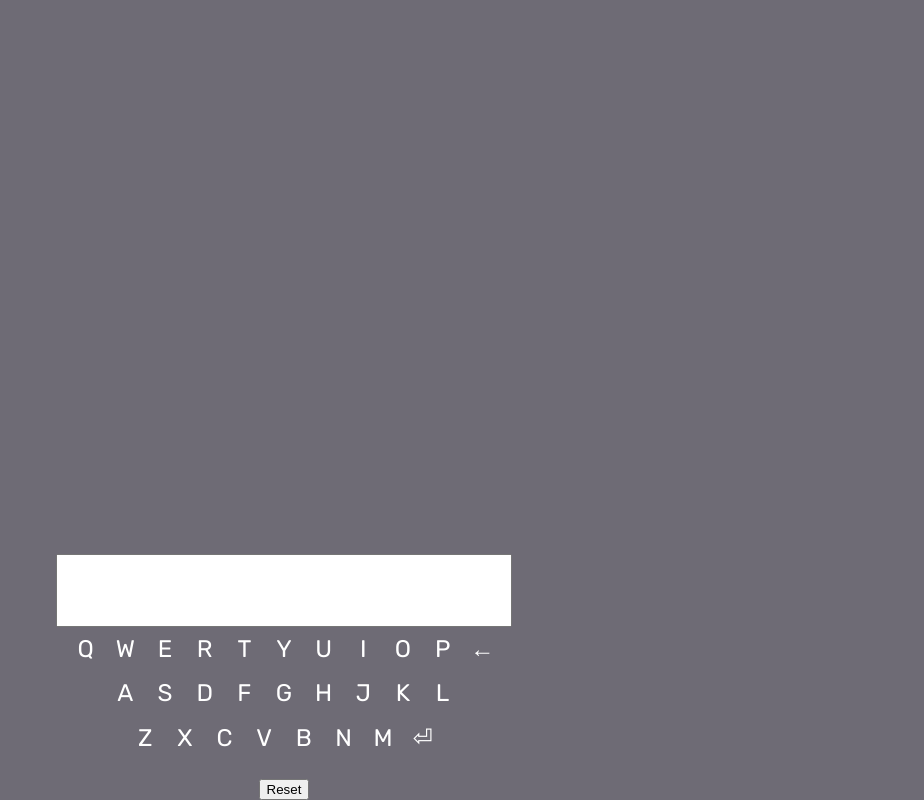
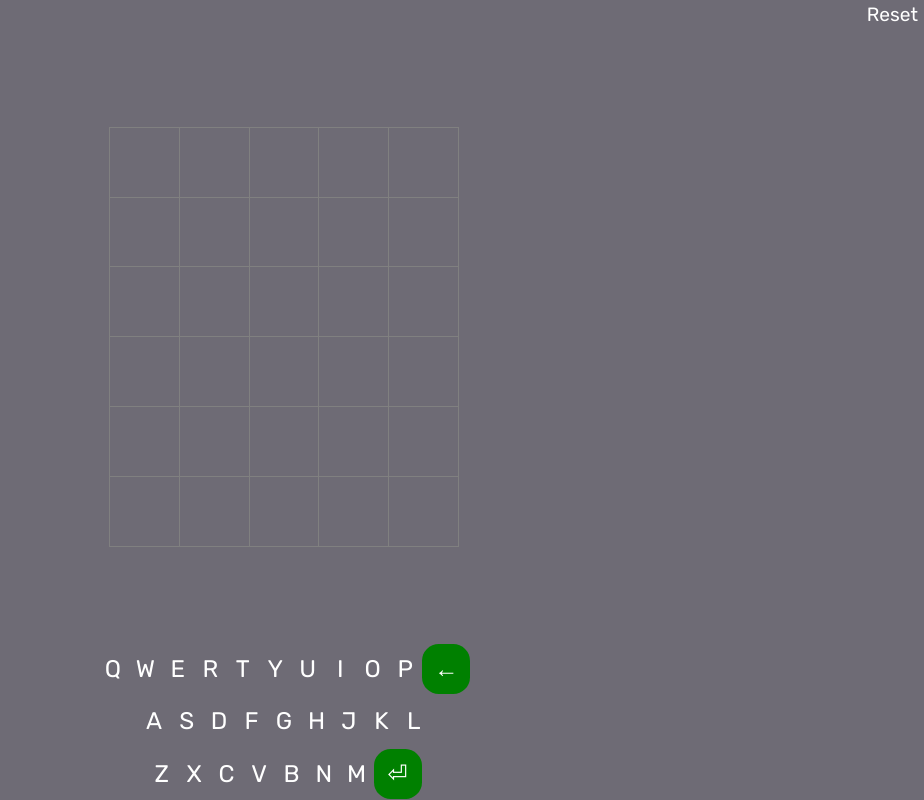
Before and after one commit to noncuro/pairdle, a React (Create React App) app: page / in a window 1280 px wide. Shown: the whole page, without its empty margins (356-1280 px from the left). Built offline with nearby package versions, Linux system fonts and the light colour scheme.

Commit message:
Improve styling

```diff
--- a/src/App.css
+++ b/src/App.css
@@ -1,52 +1,78 @@
 @import url('https://fonts.googleapis.com/css2?family=Rubik:wght@300..900&display=swap');
 
+/* CSS Reset from https://www.joshwcomeau.com/css/custom-css-reset/ */
 
-.App {
-  text-align: center;
-  height: 100vh;
-  display: flex;
-  flex-direction: column;
-  justify-content: space-between;
+/*
+  1. Use a more-intuitive box-sizing model.
+*/
+*, *::before, *::after {
+    box-sizing: border-box;
 }
 
-.App-logo {
-  height: 40vmin;
-  pointer-events: none;
+/*
+  2. Remove default margin
+*/
+* {
+    margin: 0;
 }
 
-@media (prefers-reduced-motion: no-preference) {
-  .App-logo {
-    animation: App-logo-spin infinite 20s linear;
-  }
+/*
+  3. Allow percentage-based heights in the application
+*/
+html, body, #root {
+    height: 100%;
 }
 
-.App-header {
-  background-color: #282c34;
-  min-height: 100vh;
-  display: flex;
-  flex-direction: column;
-  align-items: center;
-  justify-content: center;
-  font-size: calc(10px + 2vmin);
-  color: white;
+/*
+  Typographic tweaks!
+  4. Add accessible line-height
+  5. Improve text rendering
+*/
+body {
+    line-height: 1.5;
+    -webkit-font-smoothing: antialiased;
 }
 
-.App-link {
-  color: #61dafb;
+/*
+  6. Improve media defaults
+*/
+img, picture, video, canvas, svg {
+    display: block;
+    max-width: 100%;
 }
 
-@keyframes App-logo-spin {
-  from {
-    transform: rotate(0deg);
-  }
-  to {
-    transform: rotate(360deg);
-  }
+/*
+  7. Remove built-in form typography styles
+*/
+input, button, textarea, select {
+    font: inherit;
 }
 
-body{
-  --grey-hue-sat: 258, 8%;
-  background-color: hsla(var(--grey-hue-sat), 30%, 0.8);
-  color:white;
-  font-family: "Rubik", sans-serif;
+/*
+  8. Avoid text overflows
+*/
+p, h1, h2, h3, h4, h5, h6 {
+    overflow-wrap: break-word;
 }
+
+/*
+  9. Create a root stacking context
+*/
+#root, #__next {
+    isolation: isolate;
+}
+
+/* Until here */
+
+button {
+    background-color: inherit;
+    color: inherit;
+    border: none;
+}
+
+body {
+    --grey-hue-sat: 258, 8%;
+    background-color: hsla(var(--grey-hue-sat), 30%, 0.8);
+    color: white;
+    font-family: "Rubik", sans-serif;
+}
--- a/src/App.tsx
+++ b/src/App.tsx
@@ -3,14 +3,34 @@ import './App.css';
 import LetterTable from "./Components/LetterTable";
 import Keyboard from "./Components/Keyboard";
 import {RecoilRoot} from "recoil";
+import styled from "styled-components";
+import ResetButton from "./Components/ResetButton";
+
+const Wrapper = styled.div`
+  text-align: center;
+  height: 100%;
+  display: flex;
+  flex-direction: column;
+  justify-content: space-between;
+`
+
+const Header = styled.header`
+  display: flex;
+  flex-direction: column;
+  align-items: flex-end;
+`
+
 
 function App() {
     return (
         <RecoilRoot>
-            <div className="App">
+            <Wrapper>
+                <Header>
+                    <ResetButton/>
+                </Header>
                 <LetterTable/>
                 <Keyboard/>
-            </div>
+            </Wrapper>
         </RecoilRoot>
     );
 }
--- a/src/Components/Keyboard.tsx
+++ b/src/Components/Keyboard.tsx
@@ -4,9 +4,9 @@ import {boardColorState, boardState, ColorT, currentWordState, keyboardColor} fr
 import {useEffect, useRef} from "react";
 import {colorCss} from "./LetterTable";
 
-const letters = ["QWERTYUIOP←",
+const letters = ["QWERTYUIOP",
     "ASDFGHJKL",
-    "ZXCVBNM⏎"]
+    "ZXCVBNM"]
 
 const Container = styled.div`
   //position: sticky;
@@ -14,6 +14,7 @@ const Container = styled.div`
   //bottom: 5px;
   margin-left: auto;
   margin-right: auto;
+  justify-self: flex-end;
 `
 
 const Row = styled.div`
@@ -24,6 +25,9 @@ const Row = styled.div`
   padding: 1px 0;
 `
 const Letter = styled.div<{ color?: ColorT }>`
+  background-color: inherit;
+  border: inherit;
+  color: inherit;
   padding: 0.3em 0.15em;
   font-size: 1.5em;
   border-radius: 0.7em;
@@ -32,6 +36,18 @@ const Letter = styled.div<{ color?: ColorT }>`
   //background-color: hsl(var(--grey-hue-sat), 20%);
   ${props => props.color && colorCss[props.color]} //pointer-events: none;
   cursor: pointer;
+`
+
+const Backspace = styled(Letter)`
+  width: 2em;
+  background-color: green;
+  justify-self: flex-end;
+`
+
+const Enter = styled(Letter)`
+  width: 2em;
+  background-color: green;
+  justify-self: flex-end;
 `
 
 const WordInput = styled.input`
@@ -46,21 +62,19 @@ const Keyboard = () => {
     const keyboardColorMap = useRecoilValue(keyboardColor)
     const setBoard = useSetRecoilState(boardState)
     const setColors = useSetRecoilState(boardColorState)
-    const inputRef = useRef<HTMLInputElement | null>(null)
     const onLetterClick = (letter: string) => () => {
         if (letter === "⏎") {
             doEnter()
             return
         }
         if (letter === "←") {
-            setWord(w => w.slice(0,-1))
+            setWord(w => w.slice(0, -1))
             return
         }
-        setWord(w => w + letter)
+        setWord(w => w.length < 5 ? w + letter : w)
     }
     const doEnter = () => {
         if (word.length !== 5) {
-            alert("Nope.")
             return
         }
         setBoard(b => [...b, word])
@@ -71,29 +85,42 @@ const Keyboard = () => {
         // inputRef.current?.focus()
     }, [word])
 
-    return <Container>
-        <WordInput ref={inputRef} value={word} onKeyPress={e => {
+    return <Container
+        tabIndex={-1}
+        onKeyDown={e => {
             if (e.key === "Enter") {
                 doEnter();
                 return
+            }//else if(e.key="")
+            if (e.key === "Backspace") {
+                setWord(w => w.slice(0, -1))
+                return
             }
-        }} onChange={e => {
-            setWord(e.target.value.toUpperCase())
-        }}/>
-        {letters.map((row, rowi) => {
-            return <Row key={rowi}>{row.split("").map((letter, letteri) =>
-                <Letter
-                    color={keyboardColorMap[letter]}
-                    onClick={onLetterClick(letter)} key={letteri}>{letter}</Letter>)}</Row>
-        })}
-        <br/>
-        <button
-            onClick={() => {
-                setColors([])
-                setWord("")
-                setBoard([])
-            }}>Reset
-        </button>
+            if ((/^[a-zA-Z]$/).test(e.key)) {
+                onLetterClick(e.key.toUpperCase())()
+            }
+        }}>
+        <Row>{letters[0].split("").map((letter, letteri) =>
+            <Letter
+                color={keyboardColorMap[letter]}
+                onClick={onLetterClick(letter)} key={letteri}>{letter}</Letter>)}
+            <Backspace onClick={() => {
+                setWord(w => w.slice(0, -1))
+            }}>←</Backspace>
+        </Row>
+        <Row>{letters[1].split("").map((letter, letteri) =>
+            <Letter
+                color={keyboardColorMap[letter]}
+                onClick={onLetterClick(letter)} key={letteri}>{letter}</Letter>)}</Row>
+        <Row>{letters[2].split("").map((letter, letteri) =>
+            <Letter
+                color={keyboardColorMap[letter]}
+                onClick={onLetterClick(letter)} key={letteri}>{letter}</Letter>)}
+            <Enter
+                onClick={() => {
+                    doEnter()
+                }}>⏎</Enter>
+        </Row>
     </Container>
 }
 
--- a/src/Components/LetterTable.tsx
+++ b/src/Components/LetterTable.tsx
@@ -3,12 +3,35 @@ import {useRecoilState, useRecoilValue} from "recoil";
 import {boardColorState, boardState, ColorT, currentWordState, nextMap} from "../store";
 import {useEffect} from "react";
 
-const Table = styled.table`
-  min-width: 400px;
+const Wrapper = styled.div`
+  width: 350px;
+  height: calc(350px / 5 * 6);
   margin-left: auto;
   margin-right: auto;
+  align-self: flex-start;
+  //flex-grow: 1;
+`
+
+const Table = styled.table`
+  min-width: 100%;
   font-size: 3em;
   border-collapse: collapse;
+  width: 100%;
+  empty-cells: show;
+  min-height: 100%;
+  line-height: 0;
+
+
+  & td {
+    width: 20%;
+    height: calc(100% / 6)
+  }
+
+  & button {
+    display: block;
+    width: 100%;
+    height: 100%;
+  }
 `
 
 export const colorCss: Record<ColorT, ReadonlyArray<SimpleInterpolation>> = {
@@ -20,12 +43,27 @@ export const colorCss: Record<ColorT, ReadonlyArray<SimpleInterpolation>> = {
     "Green": css`background-color: hsl(120, 88%, 30%);`,
 }
 
-const Letter = styled.td<{ color?: ColorT }>`
+const LetterCell = styled.td<{ color?: ColorT }>`
+  //display: block;
   border: 1px solid grey;
   font-weight: 500;
-  width: 20%;
   ${props => props.color && colorCss[props.color]};
 `
+
+const LetterButton = styled.button`
+  display: block;
+  height: 100%;
+  width: 100%;
+  cursor: pointer;
+  //line-height: 1;
+`
+const NewWordLetter = styled.div`
+  cursor: default;
+`
+
+const EmptyCell = () => {
+    return <LetterCell/>
+}
 
 const LetterTable = () => {
     const word = useRecoilValue(currentWordState)
@@ -53,17 +91,36 @@ const LetterTable = () => {
             return c
         })
     }
-    return <Table>
-        {board.map((w, rowi) =>
-            <tr>{w.split("").map((l, coli) =>
-                <Letter onClick={toggleLetterColor(rowi, coli)}
+
+    const numEmptyRows = 6 - board.length - (word ? 1 : 0)
+
+    return <Wrapper>
+        <Table>
+            <tbody>
+            {board.map((w, rowi) =>
+                <tr key={rowi}>{w.split("").map((l, coli) =>
+                    <LetterCell
                         key={coli}
                         color={colors[rowi][coli]}
-                >{l}</Letter>)}</tr>)}
+                    ><LetterButton onClick={toggleLetterColor(rowi, coli)}
 
-        {word && word.split("").map((l, i) =>
-            <Letter
-                key={i}>{l}</Letter>)}
-    </Table>
+                    >{l}</LetterButton></LetterCell>)}</tr>)}
+
+            {word && <tr key={"word"}>{
+                word.split("").map((l, i) =>
+                    <LetterCell
+                        key={i}
+                        onClick={() => alert("Press enter first")}><NewWordLetter
+
+                    >{l}</NewWordLetter></LetterCell>)
+            }{Array(5 - word.length).fill(undefined).map((i, n) => {
+                return <EmptyCell key={n}/>
+            })}</tr>}
+            {Array(numEmptyRows).fill(undefined).map((i, n) => {
+                return <tr key={n}><EmptyCell/><EmptyCell/><EmptyCell/><EmptyCell/><EmptyCell/></tr>
+            })}
+            </tbody>
+        </Table>
+    </Wrapper>
 }
 export default LetterTable
--- /dev/null
+++ b/src/Components/ResetButton.tsx
@@ -0,0 +1,24 @@
+import {useRecoilState, useRecoilValue, useSetRecoilState} from "recoil";
+import {boardColorState, boardState, currentWordState, keyboardColor} from "../store";
+import styled from "styled-components";
+
+const StyledButton = styled.button`
+  font-size: 1.2em;
+`
+
+const ResetButton = () => {
+    const setWord = useSetRecoilState(currentWordState)
+    const setBoard = useSetRecoilState(boardState)
+    const setColors = useSetRecoilState(boardColorState)
+
+    return <StyledButton
+        onClick={() => {
+            const confirmed = window.confirm("Are you sure you want to reset the game?")
+            if (!confirmed) return
+            setColors([])
+            setWord("")
+            setBoard([])
+        }}>Reset
+    </StyledButton>
+}
+export default ResetButton
```
